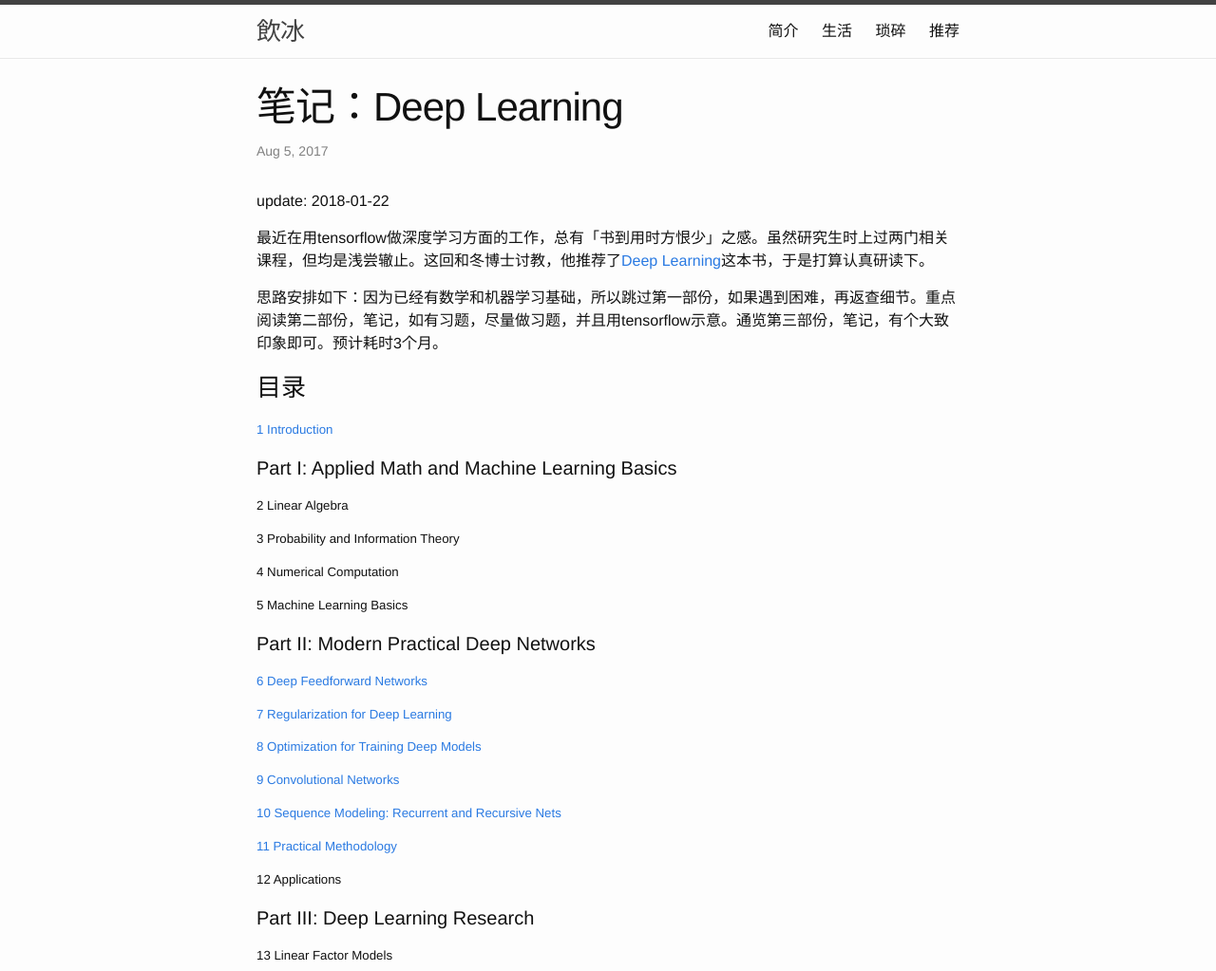
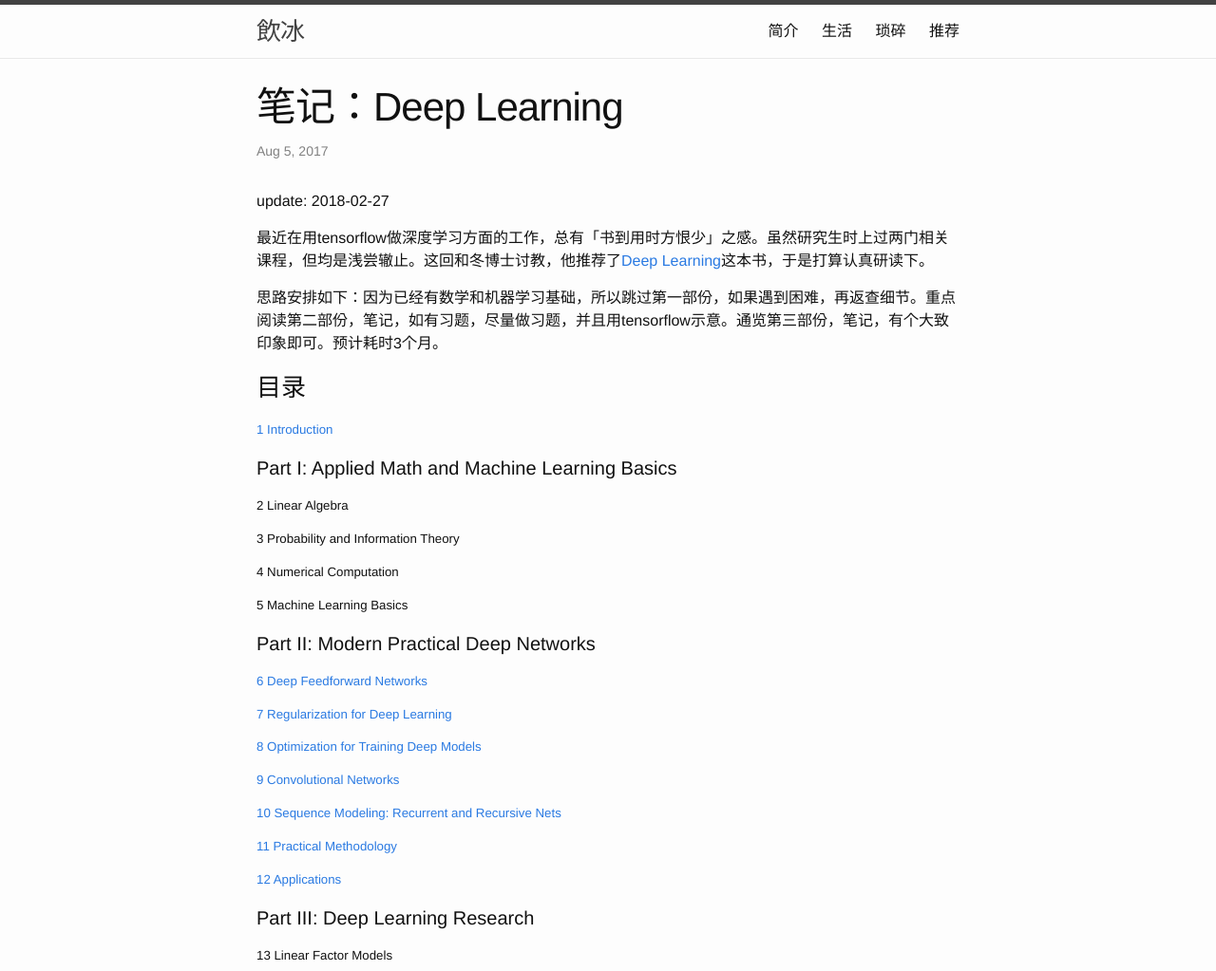
Before and after one commit to facaiy/facaiy.github.io, a Jekyll site: the page built from _posts/2017-08-05-Deep-Learning.md, in a window 1280 px wide. Shown: the top 1023 px of the page at 95% size. Built offline with Jekyll 4.4.1, drawn with Linux system fonts in a browser that asks for light colours; comment, search, counter and statistics services are not loaded.

Commit message:
DNN: 完成第12章

```diff
--- a/_posts/2017-08-05-Deep-Learning.md
+++ b/_posts/2017-08-05-Deep-Learning.md
@@ -4,10 +4,10 @@
 description: ""
 category: tech
 tags: []
-modify: 2018-01-22 10:02:28
+modify: 2018-02-27 20:27:29
 ---
 
-update: 2018-01-22
+update: 2018-02-27
 
 
 最近在用tensorflow做深度学习方面的工作，总有「书到用时方恨少」之感。虽然研究生时上过两门相关课程，但均是浅尝辙止。这回和冬博士讨教，他推荐了[Deep Learning](http://www.deeplearningbook.org)这本书，于是打算认真研读下。
@@ -43,7 +43,7 @@
 
 ##### [11 Practical Methodology](http://nbviewer.jupyter.org/github/facaiy/book_notes/blob/master/deep_learning/Practial_Methodology/note.ipynb)
 
-##### 12 Applications
+##### [12 Applications](http://nbviewer.jupyter.org/github/facaiy/book_notes/blob/master/deep_learning/Application/note.ipynb)
 
 #### Part III: Deep Learning Research
 
```
